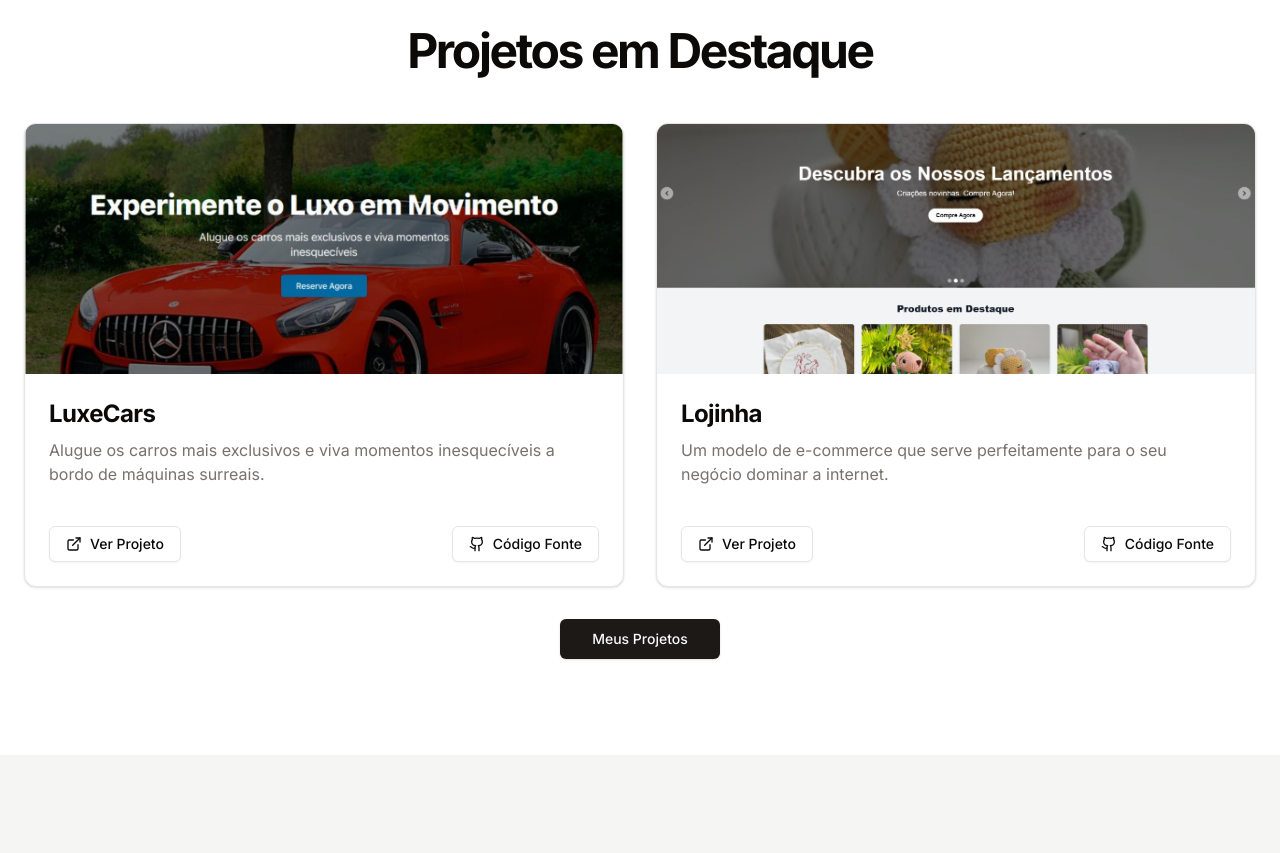
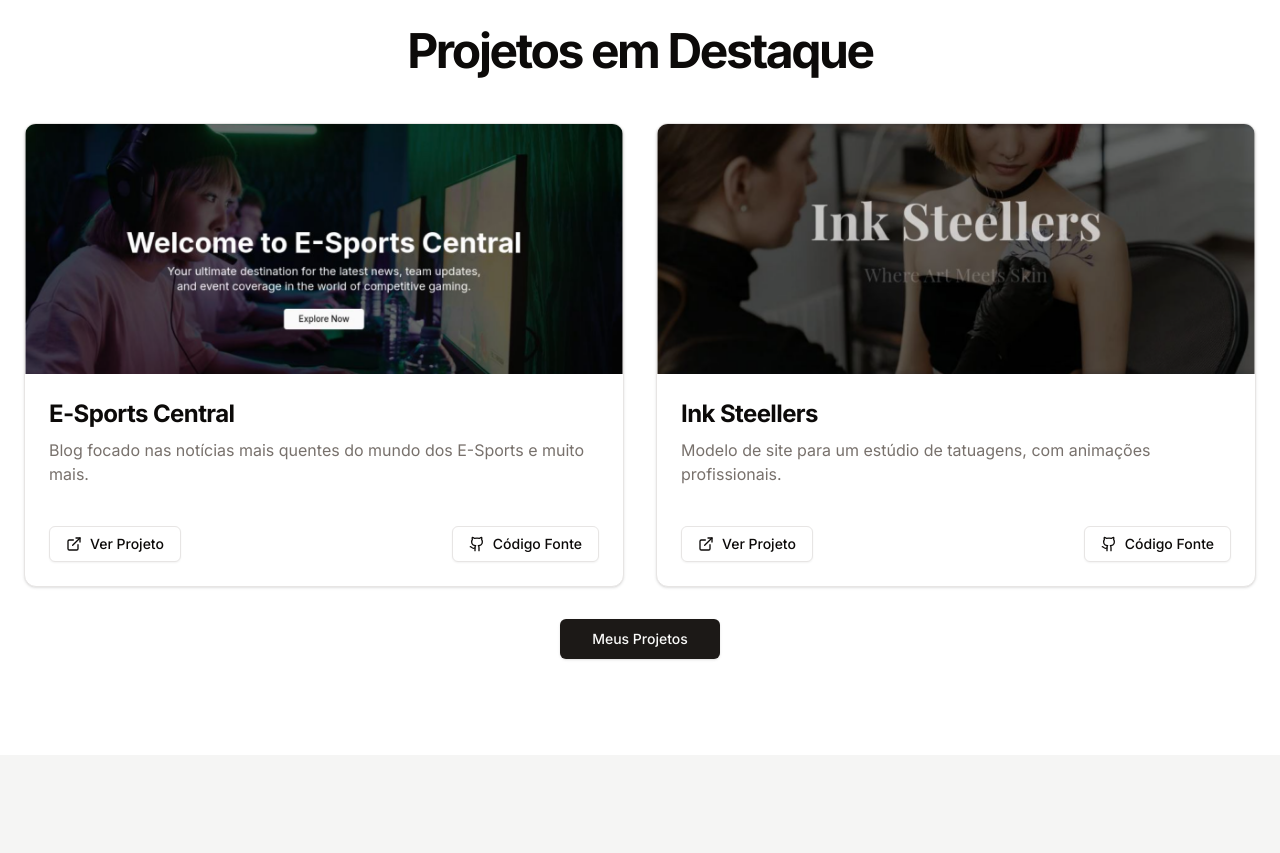
Before and after one commit to canutoilberto/nenos-portfolio, a Next.js app: page / in a window 1280 px wide. Shown: the part 680-1533 px from the top of the page. Built offline with nearby package versions, Linux system fonts and the light colour scheme.

Commit message:
[Feat] E-sports central added

```diff
--- a/components/Projects.tsx
+++ b/components/Projects.tsx
@@ -16,20 +16,20 @@ import {
 
 const projects = [
   {
-    title: "LuxeCars",
+    title: "E-Sports Central",
     description:
-      "Alugue os carros mais exclusivos e viva momentos inesquecíveis a bordo de máquinas surreais.",
-    image: "/cars.png",
-    liveLink: "https://luxecars.vercel.app/",
-    githubLink: "https://github.com/canutoilberto/luxecars",
+      "Blog focado nas notícias mais quentes do mundo dos E-Sports e muito mais.",
+    image: "/esports.png",
+    liveLink: "https://esports-agency.vercel.app/",
+    githubLink: "https://github.com/canutoilberto/esports-agency",
   },
   {
-    title: "Lojinha",
+    title: "Ink Steellers",
     description:
-      "Um modelo de e-commerce que serve perfeitamente para o seu negócio dominar a internet.",
-    image: "/loja.jpg",
-    liveLink: "https://lojinha-blue.vercel.app/",
-    githubLink: "https://github.com/canutoilberto/lojinha-app",
+      "Modelo de site para um estúdio de tatuagens, com animações profissionais.",
+    image: "/ink.png",
+    liveLink: "https://ink-steellers.vercel.app/",
+    githubLink: "https://github.com/canutoilberto/ink",
   },
 ];
 
@@ -102,9 +102,9 @@ export default function Projects() {
           transition={{ duration: 0.5, delay: 0.2 }}
         >
           <div className="flex items-center justify-center mt-8">
-            <Button size="lg">
-              <Link href="/my-projects">Meus Projetos</Link>
-            </Button>
+            <Link href="/my-projects">
+              <Button size="lg">Meus Projetos</Button>
+            </Link>
           </div>
         </motion.div>
       </div>
```
Also changed, not shown: public/esports.png (added).
